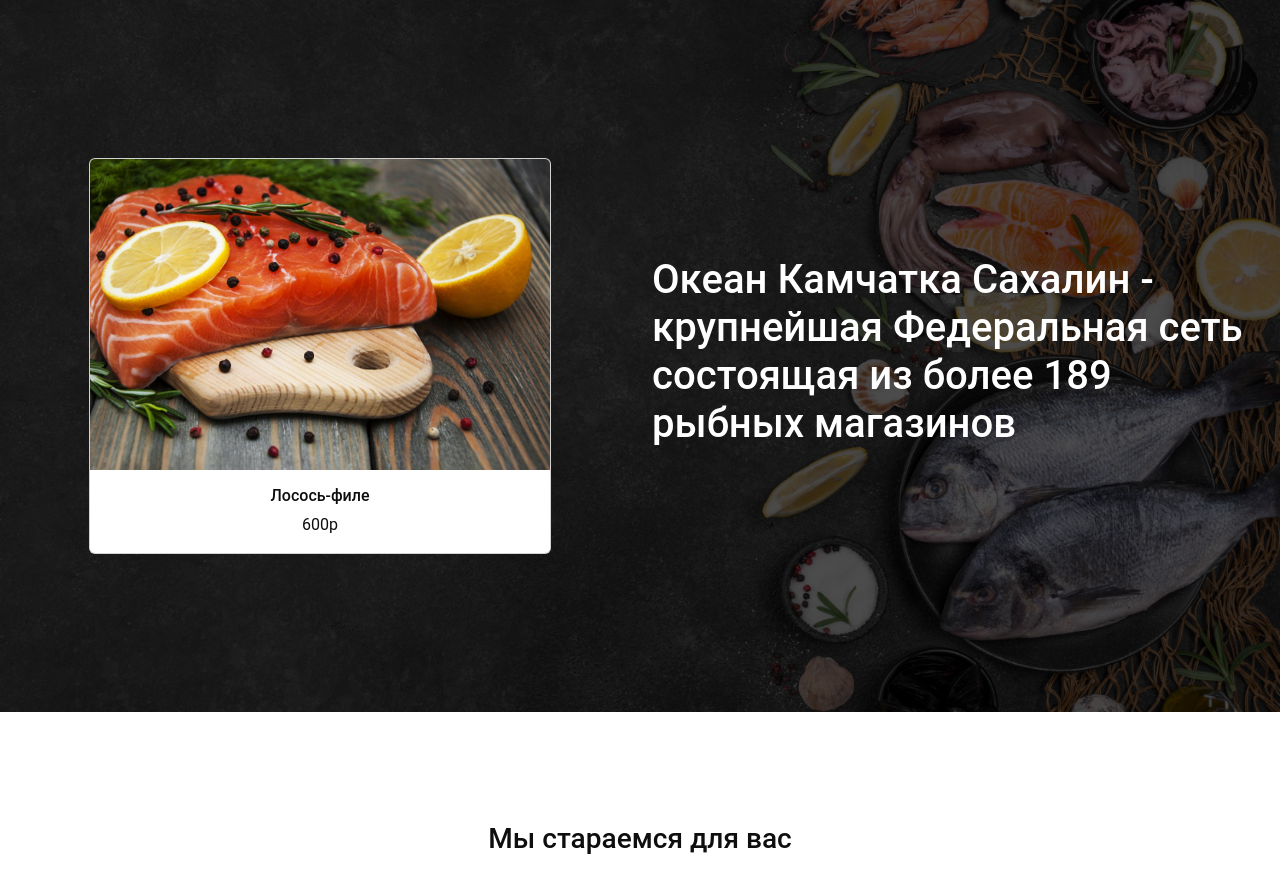
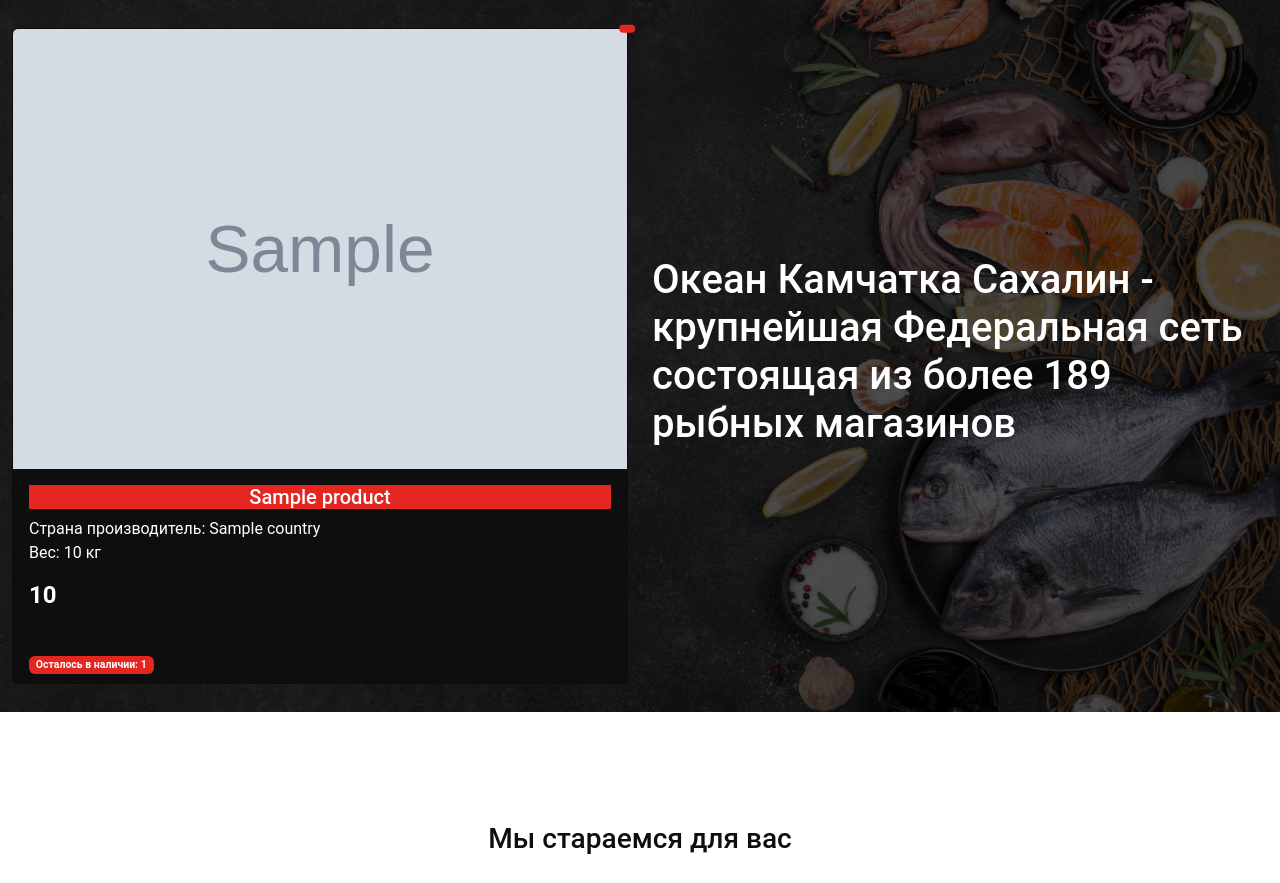
Before and after one commit to OgrallSerebroust/OceanPage, a Django app: template OceanShopProject/MainApp/templates/index.html in a window 1280 px wide. Shown: the part 88-971 px from the top of the page. Run offline with Django 3.2, Linux system fonts and the light colour scheme; the template is opened without the code that fills it: most values are stand-ins (such as "Sample title", 1, 10 or a date in 2020); grey boxes marked "Sample" are stand-in pictures; some libraries are stand-ins or nearby versions.

Commit message:
fixs and changed card on index page

```diff
--- a/OceanShopProject/MainApp/static/css/style.css
+++ b/OceanShopProject/MainApp/static/css/style.css
@@ -164,6 +164,10 @@
     align-items: center;
 }
 
+#indexCardHeadImg {
+    max-height: 55vh;
+}
+
 #motto {
     color: #FFFFFF;
 }
--- a/OceanShopProject/MainApp/templates/catalog.html
+++ b/OceanShopProject/MainApp/templates/catalog.html
@@ -29,7 +29,7 @@
 						                <i class="fa-solid fa-globe productCardIcons"></i> Страна производитель: {{ product.country }}
 						            </div>
 						            <div class="col-12">
-						                <i class="fa-solid fa-weight-scale productCardIcons"></i> Вес: {{ product.weight }}
+						                <i class="fa-solid fa-weight-scale productCardIcons"></i> Вес: {{ product.weight }} кг
 					                </div>
 				                </div>
 			                    <p class="card-text">
--- a/OceanShopProject/MainApp/templates/index.html
+++ b/OceanShopProject/MainApp/templates/index.html
@@ -10,17 +10,44 @@
     <div class="container-fluid" id="promotionBlock">
         <div class="row">
             <div class="col-12 col-lg-6 order-2 order-ld-1">
-                <div class="card mx-auto text-center" id="promoCard">
-                    <img src="{% static "image/card.jpg" %}" class="card-img-top" alt="promotionalCard">
+                <div class="card h-100 productCard">
+                    <img src="{{ all_products_list.photo.url }}" class="card-img-top" id="indexCardHeadImg" alt="...">
                     <div class="card-body">
-                        <h6 class="card-title">
-                            Лосось-филе
-                        </h6>
+                        <h5 class="card-title text-center productCardTitle">
+                            {{ all_products_list.name }}
+                        </h5>
+                        <div class="row card-text">
+                            <div class="col-12">
+                                <i class="fa-solid fa-globe productCardIcons"></i> Страна производитель: {{ all_products_list.country }}
+                            </div>
+                            <div class="col-12">
+                                <i class="fa-solid fa-weight-scale productCardIcons"></i> Вес: {{ all_products_list.weight }} кг
+                            </div>
+                        </div>
                         <p class="card-text">
-                            600р
+                            <h4>
+                                <b>
+                                    {{ all_products_list.price|floatformat:0}} <i class="fa-solid fa-ruble-sign"></i>
+                                </b>
+                            </h4>
                         </p>
                     </div>
-                  </div>
+                    {% if all_products_list.count <= 3 %}
+                        <div class="card-footer">
+                            <small class="text-muted">
+                                <span class="badge text-bg-danger productCardBadge">
+                                    Осталось в наличии: {{all_products_list.count}}
+                                </span>
+                            </small>
+                        </div>
+                        <span class="position-absolute top-0 start-100 translate-middle badge rounded-pill bg-danger productCardBadge">
+                            <i class="fa-solid fa-exclamation"></i>
+                            <span class="visually-hidden">
+                                Товара осталось мало на складе
+                            </span>
+                        </span>
+                    {% endif %}
+                </div>
             </div>
             <div class="col-12 col-lg-6 order-1 order-lg-2">
                 <h1 id="motto">
```
Also changed, not shown: OceanShopProject/MainApp/views.py (+7 -1 lines).
